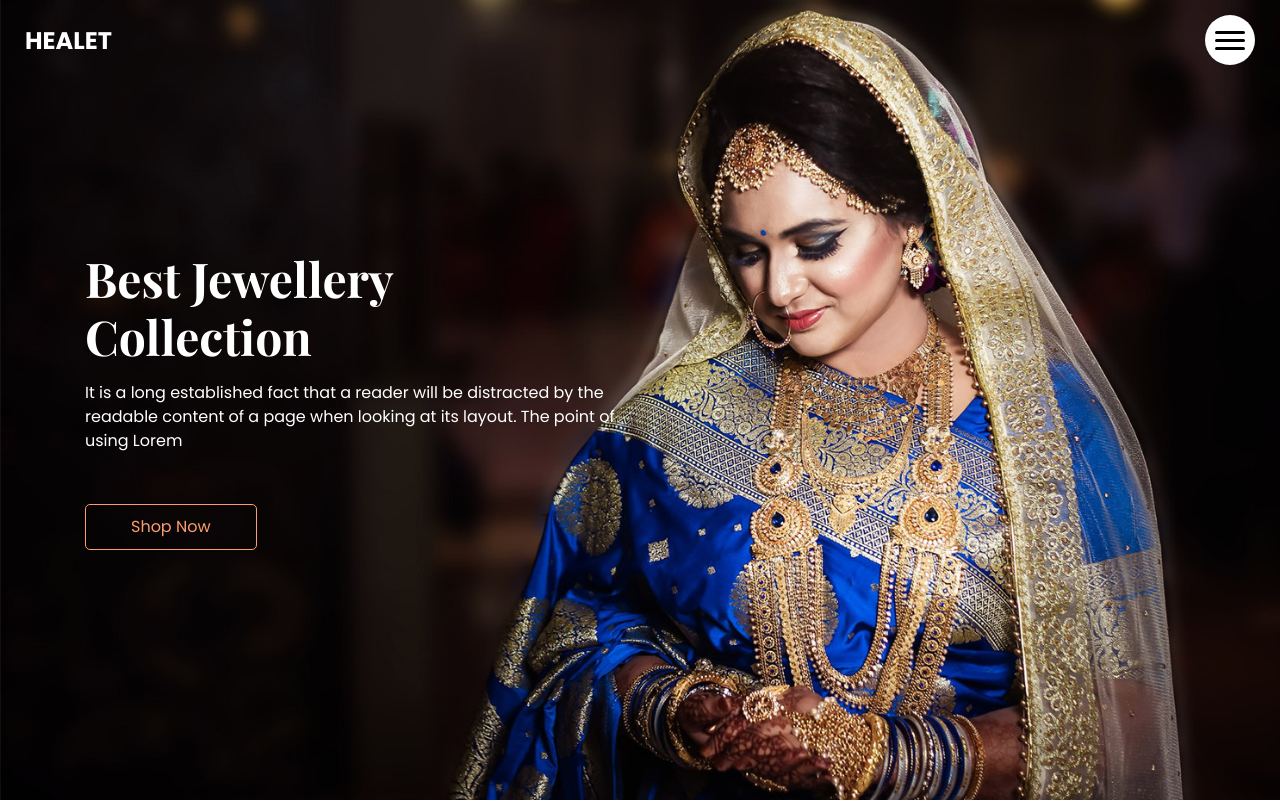
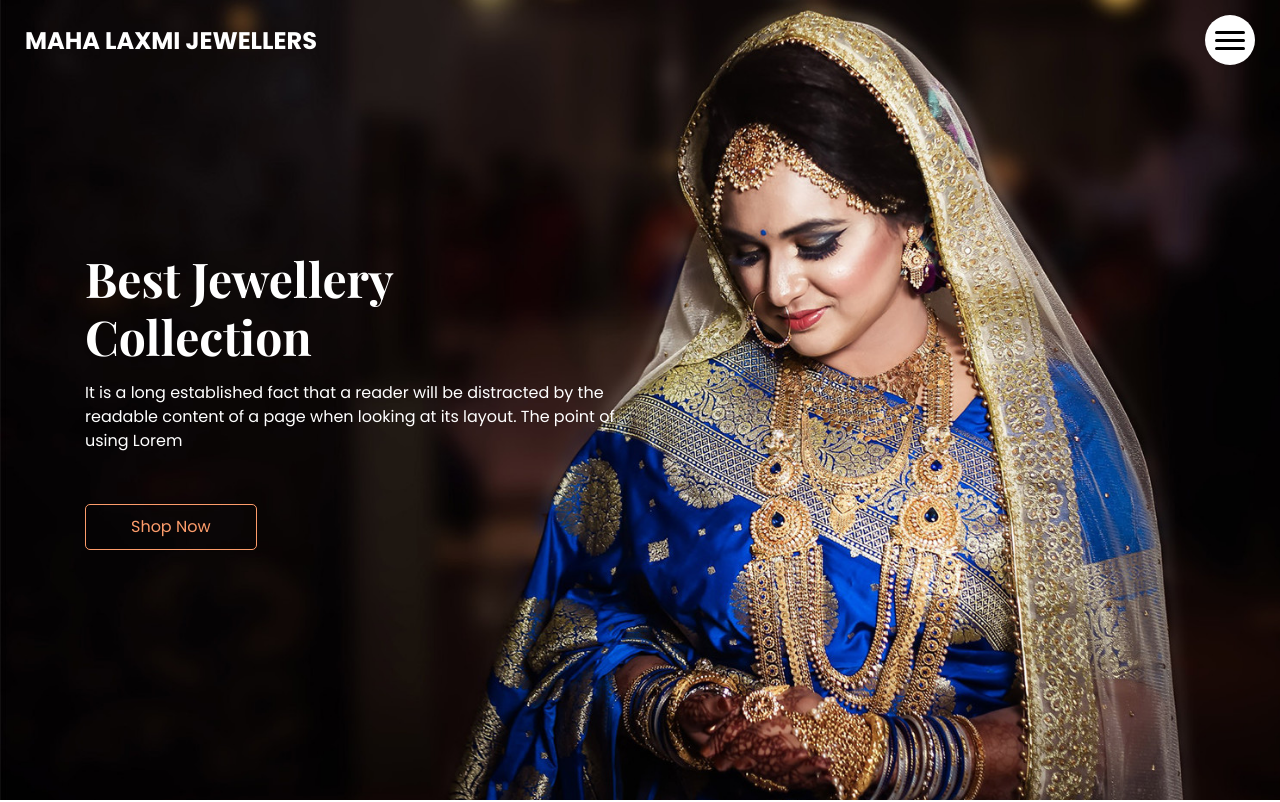
Before and after one commit to dev-vivekverma807/Maha-Laxmi-Jewellers, a plain HTML site: page index.html in a window 1280 px wide. Shown: the top 802 px of the page. Drawn offline with nearby package versions, Linux system fonts and the light colour scheme.

Commit message:
Updated name

```diff
--- a/index.html
+++ b/index.html
@@ -34,7 +34,7 @@
       <nav class="navbar navbar-expand-lg custom_nav-container">
         <a class="navbar-brand" href="index.html">
           <span>
-            Healet
+            Maha Laxmi Jewellers
           </span>
         </a>
         <div class="" id="">
```
